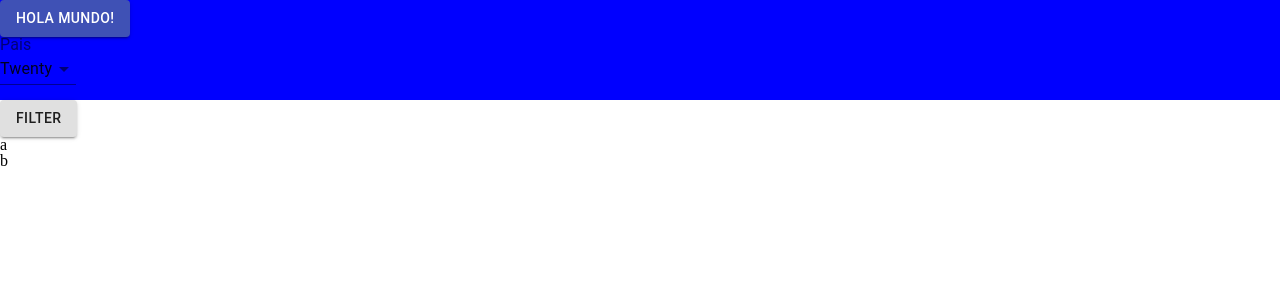
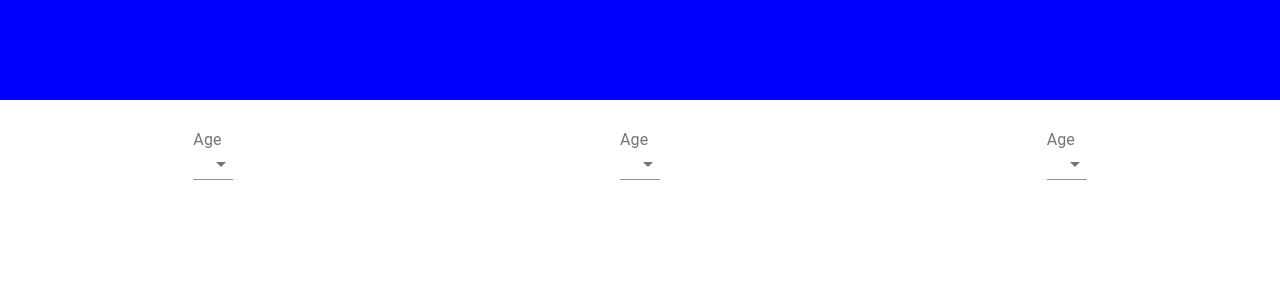
Before and after one commit to parrad0/environmental_report_app, a React (Create React App) app in the folder my-app/: page / in a window 1280 px wide. Shown: the top 300 px of the page. Built offline with nearby package versions, Linux system fonts and the light colour scheme.

Commit message:
Add filter dropdowns to girdview component

```diff
--- a/my-app/src/Assets/CSS/App.css
+++ b/my-app/src/Assets/CSS/App.css
@@ -1,4 +1,14 @@
 .nav{
   background-color: blue;
   height: 100px;
+margin-bottom: 2em;
 }
+.filterMenu{
+  display: flex;
+  justify-content: center;
+  align-items: center;
+  width: 100%;
+}
+.filterTag{
+  margin: auto;
+}
--- a/my-app/src/Components/Component/gridView/gridView.tsx
+++ b/my-app/src/Components/Component/gridView/gridView.tsx
@@ -2,34 +2,81 @@ import { Component } from "react";
 import Button from '@material-ui/core/Button';
 import React from "react";
 import gridViewController from "controller/gridViewController";
+import Select from '@material-ui/core/Select';
+import MenuItem from '@material-ui/core/MenuItem';
+import InputLabel from '@material-ui/core/InputLabel';
+import {gridViewDto, valueExample} from "./gridViewDto";
 
-class GridViewTsx extends Component<{},{grids : any}>{
+class GridViewTsx extends Component<{},gridViewDto>{
     controller : gridViewController;
     constructor(props : any){
         super(props);
         this.controller=new gridViewController;
-        this.state={
-            grids:["a","b"],
-        }
+   this.state={
+       countries:1,
+       provinces:1,
+       types:1,
+   }
     }
 render(){
-    let response : any=[];
-    let grids=this.state.grids;
-    console.log(this.state.grids);
-    grids.map((element: React.ReactNode) => {
-    response.push(<div>{element}</div>);
-     })
+    let countries = this.getCountriesFilterTag();
+    console.log(countries);
+    let provinces = this.getProvinceFilterTag();
+    let type = this.getTypeFilterTag();
+
     return(
-        <div>
-        <Button variant="contained" onClick={()=>this.click()}>Filter</Button>
-    {response}
+        <div className="filterMenu">
+            <div className="filterTag">
+<InputLabel id="label">Age</InputLabel>
+<Select labelId="label" id="select" value={this.state.countries} onChange={(event)=>this.handleChangeCountry(event)}>
+{provinces.map((value, index) => {
+        return <MenuItem value={index}>{value}</MenuItem>
+      })}
+</Select>
+</div>
+
+<div className="filterTag">
+<InputLabel id="label">Age</InputLabel>
+<Select labelId="label" id="select" value={this.state.provinces} onChange={(event)=>this.handleChangeProvinces(event)}>
+  <MenuItem value="10">Ten</MenuItem>
+  <MenuItem value="20">Twenty</MenuItem>
+</Select>
+</div>
+
+<div className="filterTag">
+<InputLabel id="label">Age</InputLabel>
+<Select labelId="label" id="select" value={this.state.types} onChange={(event)=>this.handleChangeTypes(event)}>
+  <MenuItem value="10">Ten</MenuItem>
+  <MenuItem value="20">Twenty</MenuItem>
+</Select>
+</div>
         </div>
 
     );
 }
-click(){
-let response=this.controller.loadData();
-this.setState({grids: response});
+//set DropDowns
+ async getCountriesFilterTag() : Promise<valueExample>{
+    console.log("data");
+    return await this.controller.getCountriesFilterTagData();
 }
+getProvinceFilterTag(){
+    return ['','',''];
+}
+getTypeFilterTag(){
+    return [];
+}
+//dropdowns onchange
+handleChangeProvinces  (event: any)  {
+    console.log("inside the chnage");
+    this.setState({provinces: event.target.value});
+  }
+  handleChangeCountry  (event: any)  {
+    console.log("inside the chnage");
+    this.setState({countries: event.target.value});
+  }
+  handleChangeTypes  (event: any)  {
+    console.log("inside the chnage");
+    this.setState({types: event.target.value});
+  }
 }
 export default GridViewTsx;
--- /dev/null
+++ b/my-app/src/Components/Component/gridView/gridViewDto.ts
@@ -0,0 +1,9 @@
+export interface gridViewDto{
+countries: number,
+provinces: number,
+types: number,
+
+}
+export interface valueExample{
+    value: string[],
+    }
--- a/my-app/src/Components/nav_component/nav-component.tsx
+++ b/my-app/src/Components/nav_component/nav-component.tsx
@@ -19,14 +19,7 @@ import InputLabel from '@material-ui/core/InputLabel';
         //TODO logged in
 if(true){return(
 <div className="nav">
-    <Button variant="contained" color="primary">
-      Hola Mundo!
-    </Button>
-   <InputLabel id="label">Pais</InputLabel>
-<Select labelId="label" id="select" value="20">
-  <MenuItem value="10">Ten</MenuItem>
-  <MenuItem value="20">Twenty</MenuItem>
-</Select>
+
 </div>
 );}else{return(
 <div className="nav">
--- a/my-app/src/controller/gridViewController.ts
+++ b/my-app/src/controller/gridViewController.ts
@@ -1,6 +1,7 @@
 import { IgetCards } from "Use-case/interface/Igetcards";
 import dataProviderGenerator from "configuration/dataProviderGenerator";
 import getCardsUseCase from "Use-case/get-cards-use-case/get-cards-use-case";
+import {valueExample} from "Components/Component/gridView/gridViewDto";
 
 class gridViewController{
     async loadData(): Promise <any>{
@@ -14,5 +15,11 @@ try{
     //error logic goes here
 }
     }
+    async getCountriesFilterTagData():Promise<valueExample>{
+            let response : valueExample={
+value: ['g','f','d','s'],
+
+            }
+        return response;  }
 }
 export default gridViewController;
```
